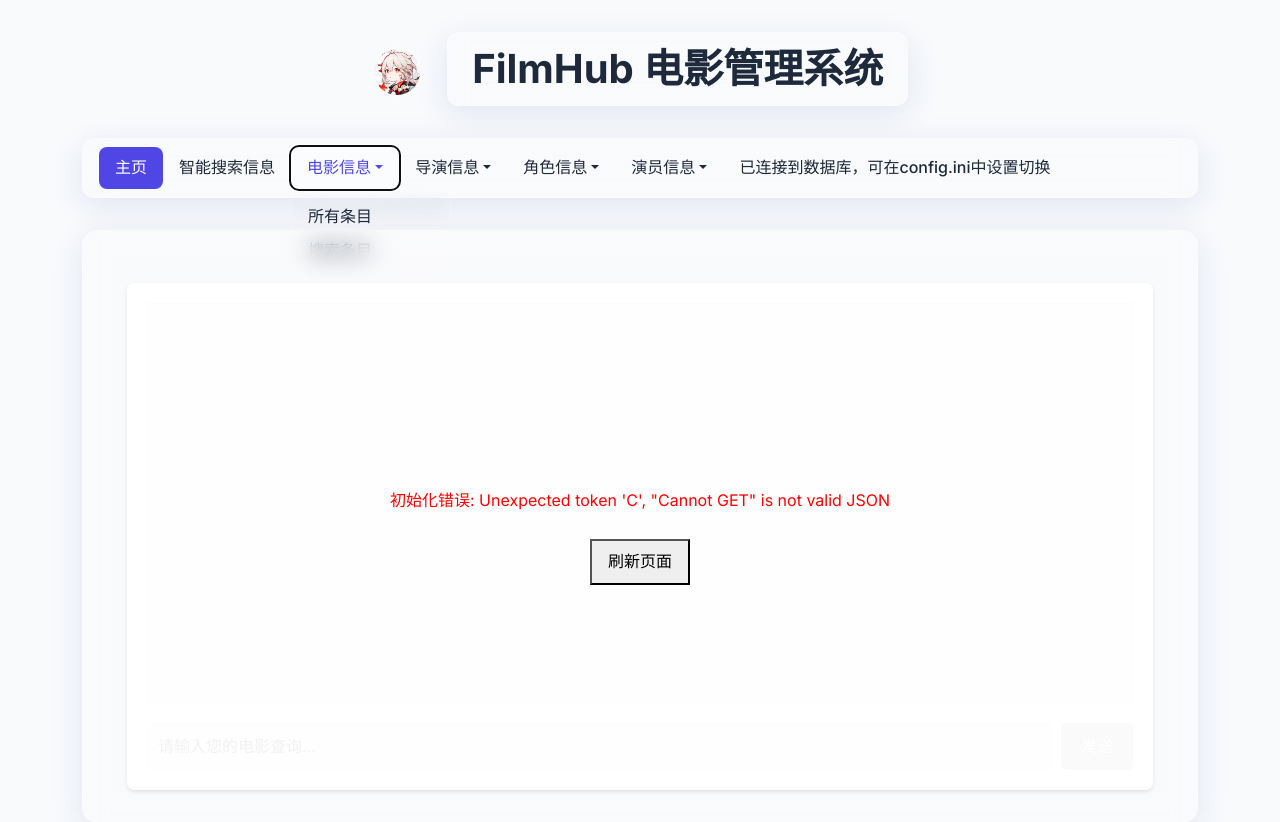
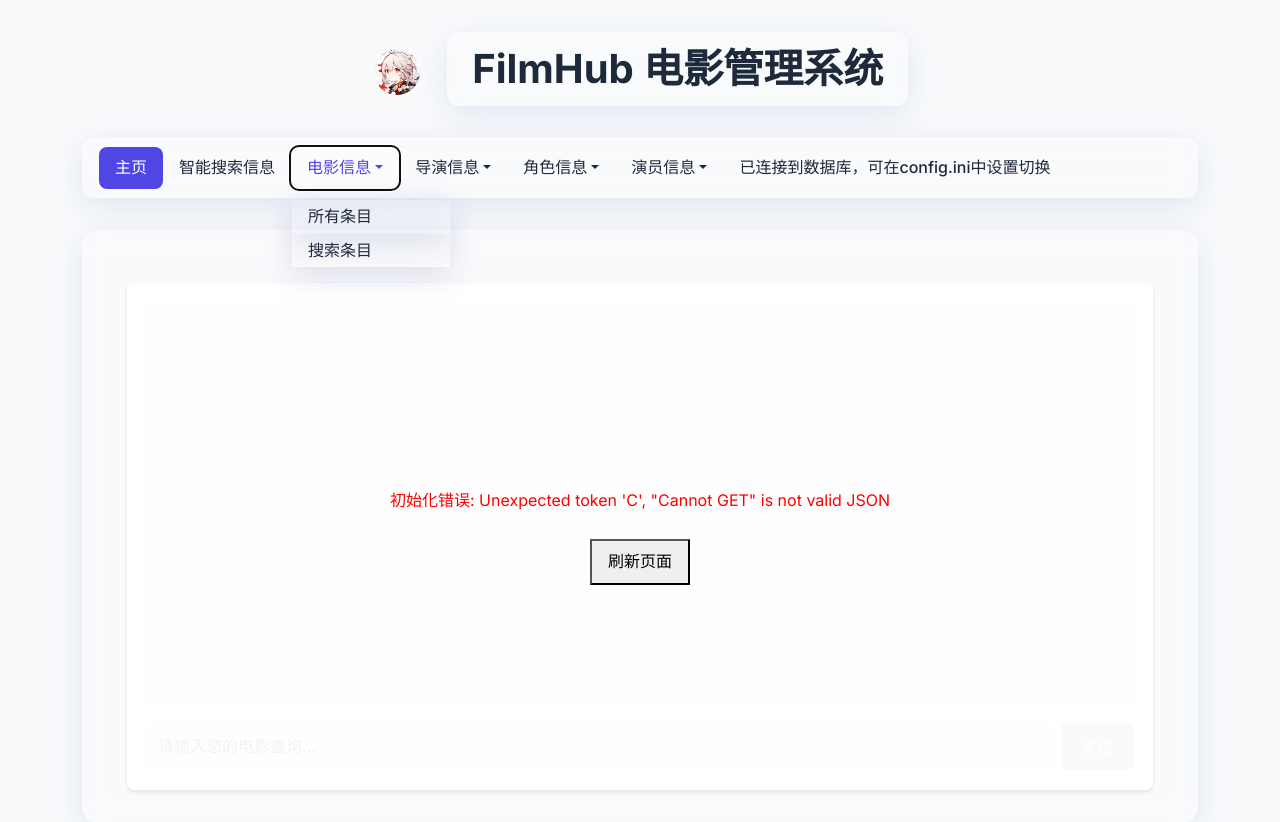
Before and after one commit to ObeliskGate/movie-management-system, a Python web app: template src/templates/chat.html in a window 1280 px wide, after a click on "电影信息". Shown: the top 822 px of the page. Run offline with Jinja, Linux system fonts and the light colour scheme; the template is opened without the code that fills it, so the values that code supplies are empty.

Commit message:
fix: move `drop_menu` up

```diff
--- a/src/templates/base.html
+++ b/src/templates/base.html
@@ -80,6 +80,8 @@
             box-shadow: 0 8px 32px 0 rgba(31, 38, 135, 0.1);
             padding: 0.5rem 1rem;
             margin-bottom: 2rem;
+            z-index: 1050;
+            position: relative;
         }
 
         .modern-nav .nav-link {
@@ -107,11 +109,14 @@
             -webkit-backdrop-filter: blur(12px);
             border: 1px solid var(--glass-border);
             border-radius: 8px;
+            z-index: 1051;
         }
+
 
         .modern-nav .dropdown-item {
             color: var(--text-dark);
             transition: all 0.2s ease;
+            box-shadow: 0 8px 32px 0 rgba(31, 38, 135, 0.15);
         }
 
         .modern-nav .dropdown-item:hover {
@@ -139,6 +144,7 @@
             box-shadow: 0 8px 32px 0 rgba(31, 38, 135, 0.1);
             padding: 2rem;
             margin-bottom: 2rem;
+            z-index: 1030;
         }
 
         @media (max-width: 768px) {
--- a/src/templates/role_search.html
+++ b/src/templates/role_search.html
@@ -1,5 +1,3 @@
-[file name]: role_search.html
-[file content begin]
 {% extends "role.html" %}
 
 {% block title %}角色搜索{% endblock %}
```
